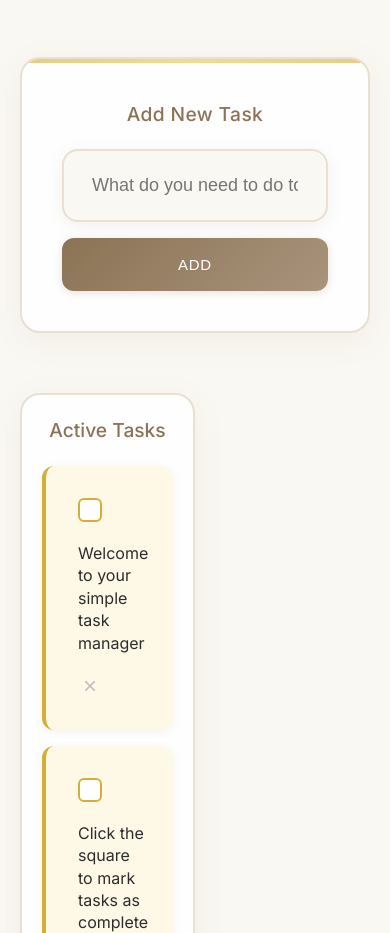
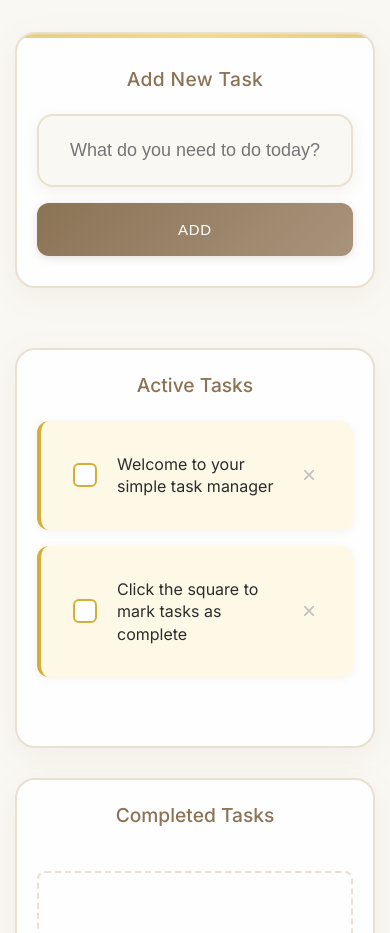
Before and after one commit to Athena17/todo, a plain HTML site: page index.html in a window 390 px wide. Shown: the part 167-1100 px from the top of the page. Drawn offline with Linux system fonts and the light colour scheme.

Commit message:
fixed bug

```diff
--- a/styles/styles.css
+++ b/styles/styles.css
@@ -90,6 +90,7 @@ body {
     border: 2px solid #e8e0d0;
     box-shadow: 0 8px 32px rgba(139, 115, 85, 0.08);
     min-height: 400px;
+    box-sizing: border-box;
 }
 
 .left-column h2, .right-column h2 {
@@ -323,6 +324,7 @@ body {
     }
 
     .left-column, .right-column {
+        width: 100% !important;
         padding: 30px;
     }
 
@@ -340,6 +342,10 @@ body {
         padding: 20px 40px;
         font-size: 16px;
     }
+
+    .container {
+        padding: 20px;
+    }
 }
 
 @media (max-width: 480px) {
@@ -348,7 +354,12 @@ body {
     }
 
     .left-column, .right-column {
+        width: 100% !important;
         padding: 20px;
+    }
+
+    .add-task-full-width {
+        padding: 30px 20px;
     }
 
     .add-task-full-width h2, .left-column h2, .right-column h2 {
@@ -365,6 +376,10 @@ body {
         padding: 18px 32px;
         font-size: 15px;
         min-width: 160px;
+    }
+
+    .container {
+        padding: 15px;
     }
 }
 
```
